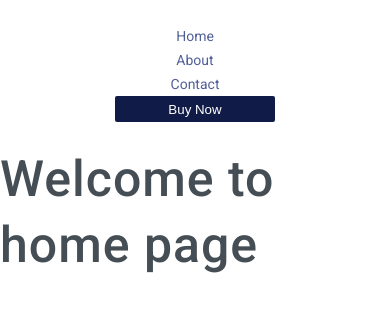
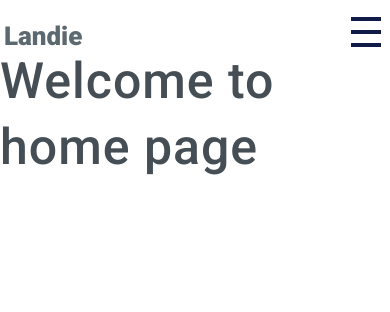
Before and after one commit to DmitrySkok/recruitment-task, a React (Create React App) app: page / in a window 390 px wide. Shown: the top 312 px of the page. Built offline with nearby package versions, Linux system fonts and the light colour scheme.

Commit message:
Done NavBar

```diff
--- a/src/components/common/Button/Button.js
+++ b/src/components/common/Button/Button.js
@@ -1,21 +1,40 @@
+import React from 'react'
+import PropTypes from 'prop-types'
 import styles from './Button.module.scss';
 import clsx from 'clsx';
-import { useNavigate  } from 'react-router-dom'
+import { useNavigate } from 'react-router-dom';
 
 const Button = props => {
-  const navigate = useNavigate ();
+
+  const navigate = useNavigate();
+
+  const bigBtn = props.big;
+  const trnBtn = props.transparent;
+  const children = props.children;
+  const path = props.path;
 
   const handleClick = () => {
-    navigate(props.path);
+    navigate(path);
   }
 
   return (
-    <div>
-      <button onClick={handleClick}
-      className={clsx(styles.button, props.big ? styles.big : styles.small, props.transparent && styles.transparent)}
-      >{props.children}</button>
-    </div>
+    <button onClick={handleClick}
+      className={clsx(
+        styles.button,
+        bigBtn ? styles.big : styles.small,
+        trnBtn && styles.transparent
+      )}
+    >
+      {children}
+    </button>
   );
 };
 
+Button.propTypes = {
+  bigBtn: PropTypes.bool,
+  trnBtn: PropTypes.bool,
+  children: PropTypes.string,
+  path: PropTypes.string,
+}
+
 export default Button;
--- a/src/components/views/NavBar/NavBar.js
+++ b/src/components/views/NavBar/NavBar.js
@@ -1,16 +1,35 @@
 import React from 'react'
 import Button from '../../common/Button/Button'
 import styles from './NavBar.module.scss'
+import { useState } from "react";
+import clsx from 'clsx';
 
 const NavBar = () => {
+
+  const [isNavExpanded, setIsNavExpanded] = useState(false);
+
   return (
     <div className={styles.root}>
-      <ul className={styles.list}>
+      <ul className={clsx(styles.list, isNavExpanded && styles.open)}>
         <li><a href='/'>Home</a></li>
         <li><a href='/about'>About</a></li>
         <li><a href='/contact'>Contact</a></li>
       </ul>
-      <Button path={'/buy'}>Buy Now</Button>
+      <div className='logo header'>Landie</div>
+      <div className={clsx(styles.navBtn, isNavExpanded && styles.open)}>
+        <Button path={'/buy'}>Buy Now</Button>
+      </div>
+      <div
+        role='button'
+        onClick={() => {
+          setIsNavExpanded(!isNavExpanded);
+          console.log(isNavExpanded);
+        }}
+        className={clsx(styles.hamburger, isNavExpanded && styles.open)}
+      >
+        <div className={styles.iconLeft}></div>
+        <div className={styles.iconRight}></div>
+      </div>
     </div>
   )
 }
--- a/src/components/views/NavBar/NavBar.module.scss
+++ b/src/components/views/NavBar/NavBar.module.scss
@@ -23,12 +23,100 @@
   }
 }
 
+// hamburger
+
+.hamburger {
+  display: none;
+  @include btn(90%, 0%);
+
+  .iconLeft {
+    @include icon(4px, 15px);
+    left: 0px;
+
+    &:before {
+      @include icon-before(4px, 15px, -13px);
+    }
+
+    &:after {
+      @include icon-after(4px, 15px, 13px);
+    }
+
+    &:hover {
+      cursor: pointer;
+    }
+  }
+
+  .iconRight {
+    @include icon(4px, 15px);
+    left: 15px;
+
+    &:before {
+      @include icon-before(4px, 15px, -13px);
+    }
+
+    &:after {
+      @include icon-after(4px, 15px, 13px);
+    }
+  }
+
+  &.open {
+    .iconLeft {
+      transition-duration: 0.5s;
+      background: transparent;
+
+      &:before {
+        transform: rotateZ(45deg) scaleX(1.4) translate(4px, 4px);
+      }
+
+      &:after {
+        transform: rotateZ(-45deg) scaleX(1.4) translate(4px, -4px);
+      }
+    }
+
+    .iconRight {
+      transition-duration: 0.5s;
+      background: transparent;
+
+      &:before {
+        transform: rotateZ(-45deg) scaleX(1.4) translate(-4px, 4px);
+      }
+
+      &:after {
+        transform: rotateZ(45deg) scaleX(1.4) translate(-4px, -4px);
+      }
+    }
+  }
+
+  &:hover {
+    cursor: pointer;
+  }
+}
+
+// media
+
 @media (max-width: 760px) {
+
   .root {
     flex-direction: column;
 
+    div.navBtn {
+      display: none;
+      &.open {
+        display: block;
+      }
+    }
+
+    .hamburger {
+      display: block;
+    }
+
     .list {
+      display: none;
       flex-direction: column;
+      &.open {
+        display: flex;
+        margin-top: 20px;
+      }
     }
   }
 }
--- a/src/styles/global.scss
+++ b/src/styles/global.scss
@@ -22,3 +22,22 @@ ul {
 a {
   text-decoration: none;
 }
+
+.logo {
+  font-weight: 900;
+  font-size: 26px;
+  line-height: 38px;
+  position: absolute;
+  &.header, &.footer {
+    left: 47.4%;
+  }
+}
+
+@media (max-width: 760px) {
+  .logo {
+    &.header {
+      left: 1%;
+      top: 2%;
+    }
+  }
+}
--- a/src/styles/settings.scss
+++ b/src/styles/settings.scss
@@ -14,3 +14,44 @@ $font-text: 'Roboto', sans-serif;
 $radius: 2px;
 $base-size: 16px;
 $transition: all 0.5s;
+
+//mixins
+
+//hamburger mixins
+@mixin btn($left, $top) {
+  position: absolute;
+  width: 30px;
+  height: 30px;
+  top: $top;
+  left: $left;
+  transition-duration: 0.5s;
+}
+
+@mixin icon($height, $width) {
+  transition-duration: 0.5s;
+  position: absolute;
+  height: $height;
+  width: $width;
+  top: 30px;
+  background-color: $main-blue-800;
+}
+
+@mixin icon-before($height, $width, $top) {
+  transition-duration: 0.5s;
+  position: absolute;
+  width: $width;
+  height: $height;
+  background-color: $main-blue-800;
+  content: "";
+  top: $top;
+}
+
+@mixin icon-after($height, $width, $top) {
+  transition-duration: 0.5s;
+  position: absolute;
+  width: $width;
+  height: $height;
+  background-color: $main-blue-800;
+  content: "";
+  top: $top;
+}
```
Also changed, not shown: src/styles/typography.scss (line endings or trailing spaces).
